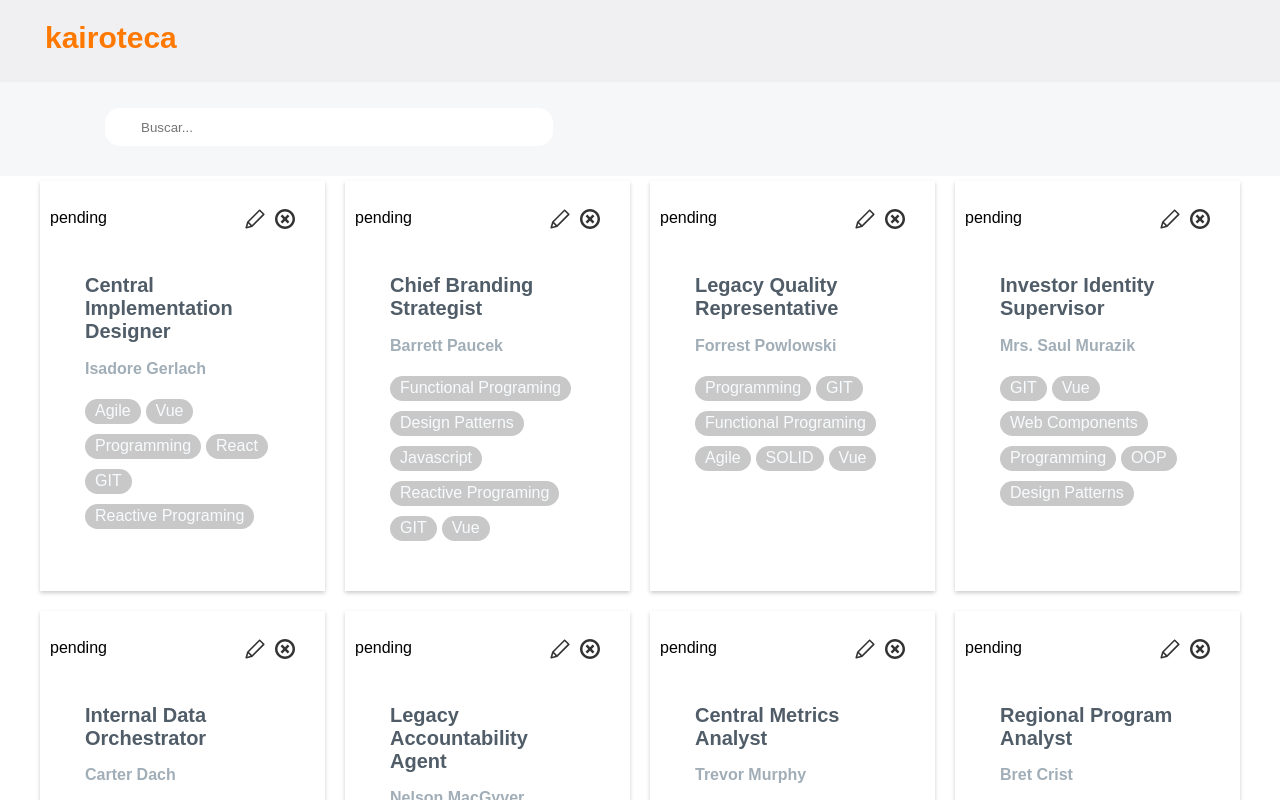
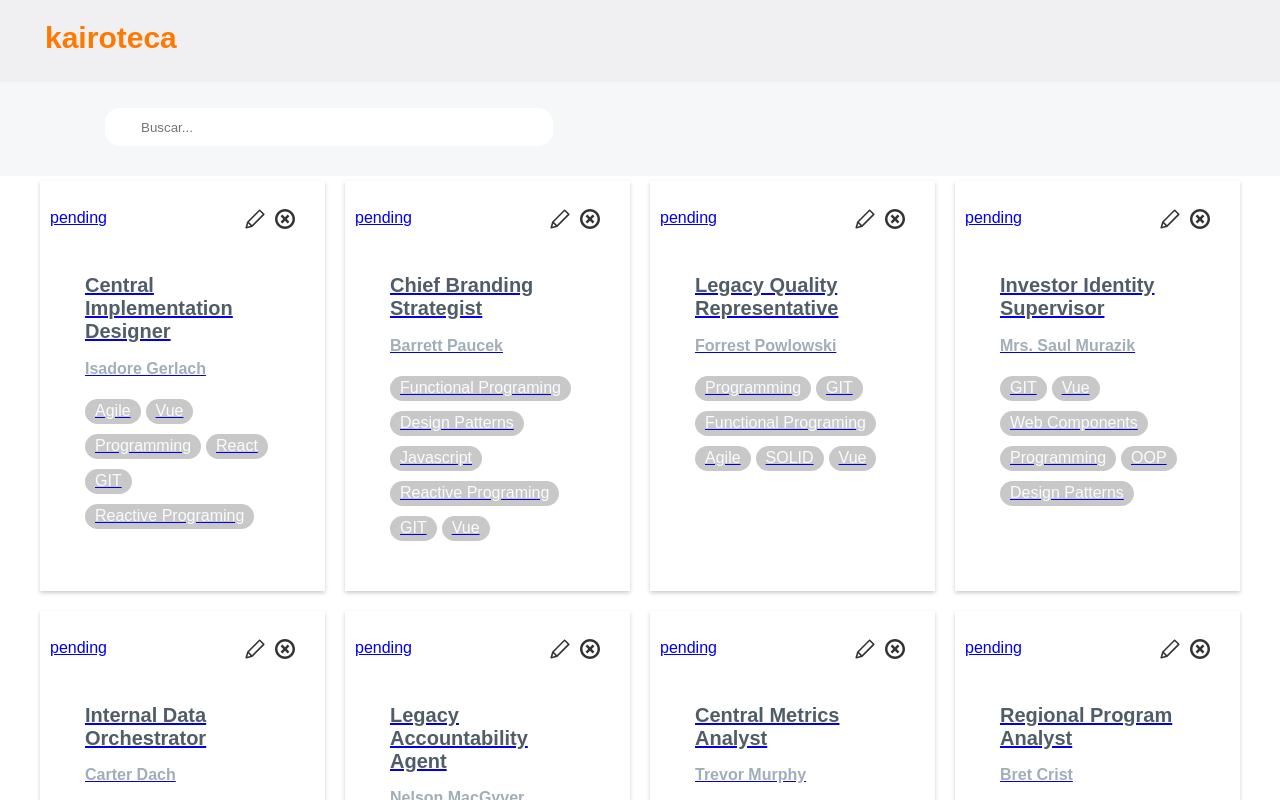
Before and after one commit to esterlegaz/easley-s4-kairoteca, a React (Create React App) app: page /#/ in a window 1280 px wide. Before the commit this address led to /#/book/1. Shown: the top 800 px of the page. Built offline with nearby package versions, Linux system fonts and the light colour scheme.

Commit message:
Feature:add router

```diff
--- a/src/App.js
+++ b/src/App.js
@@ -1,9 +1,11 @@
 import React, { Component } from "react";
+import { Route, Switch } from 'react-router-dom';
 import Header from './components/Layout/Header';
 import Main from "./components/Layout/Main";
 import Footer from "./components/Layout/Footer";
 import api from "./api";
 import "./App.scss";
+import ViewDetail from "./components/Detail/ViewDetail";
 
 class App extends Component {
   constructor(props) {
@@ -12,16 +14,12 @@ class App extends Component {
       bookList: [],
       haveBooks: false,
       query: '',
-      detailId: '',
-      detailPopup: false
     };
 
     this.paintList = this.paintList.bind(this);
     this.getFilter = this.getFilter.bind(this);
     this.filterBookList = this.filterBookList.bind(this);
     this.deleteBook = this.deleteBook.bind(this);
-    this.togglePopup = this.toggleDetailPopup.bind(this);
-    this.viewDetails = this.viewDetails.bind(this);
   }
 
   componentDidMount() {
@@ -30,25 +28,6 @@ class App extends Component {
 
   handleLoan() {
     console.log('Funciono');
-  }
-
-  toggleDetailPopup(e){
-    const newId = parseInt(e.currentTarget.getAttribute('data-detailtitleid'));
-    this.setState({
-      detailPopup: !this.state.detailPopup,
-      detailId: newId
-    });
-  }
-
-  async viewDetails(e){
-    this.toggleDetailPopup();
-    const titleId = parseInt(e.currentTarget.getAttribute('data-titleid'));
-    const result = await api.bookById(titleId);
-    this.setState({
-      detailId: '',
-      detailPopup: !this.state.detailPopup
-    })
-    return result;
   }
 
   paintList() {
@@ -82,9 +61,7 @@ class App extends Component {
 
   async deleteBook(e){
     const bookId = parseInt(e.currentTarget.getAttribute('data-id'));
-    console.log(bookId);
     const result = await api.deleteBook(bookId);
-    console.log(result);
     this.paintList();
   }
 
@@ -92,7 +69,12 @@ class App extends Component {
     return (
       <div className="App">
         <Header />
-        <Main deleteBook={this.deleteBook} getFilter={this.getFilter} bookList={this.filterBookList()} haveBooks={this.state.haveBooks} handleLoan={this.handleLoan} showPopup={this.state.showPopup} togglePopup={this.togglePopup} viewDetails={this.viewDetails} detaiId={this.state.detailId} detailPopup={this.state.detailPopup}/>
+        <Switch>
+          <Route exact path="/" render={() => (
+            <Main deleteBook={this.deleteBook} getFilter={this.getFilter} bookList={this.filterBookList()} haveBooks={this.state.haveBooks} handleLoan={this.handleLoan} />
+          )} />
+          <Route path="/book/:id" render={props => <ViewDetail match={props.match} bookList={this.state.bookList} />} />
+        </Switch>
         <Footer />
       </div>
     )
--- a/src/components/Detail/ViewDetail.js
+++ b/src/components/Detail/ViewDetail.js
@@ -1,11 +1,22 @@
-import React, { Component } from "react";
+import React, { Component,Fragment } from "react";
 import PropTypes from "prop-types";
+import {Link} from 'react-router-dom';
+
 
 
 class ViewDetail extends Component {
   render() {
-    const {author, title, tags, status, ISBN, type, id} = this.props.item;
+    //const {author, title, tags, status, ISBN, type, id} = this.props.item;
+    const {bookList} = this.props;
+    const bookId = this.props.match.params.id;
+
+    if (bookList.length > 0 && bookId < bookList.length){
+      const myBook = bookList[bookId];
+
+      const {author , title, tags, status, ISBN, type, id}= myBook;
+
      return (
+       <Fragment>
          <ul className="list__view-details">
            <li className="list__item--title">
              <h2 className="list__item--title">Título</h2>
@@ -40,9 +51,19 @@ class ViewDetail extends Component {
              <div className="list__item--content">{status}</div>
            </li>
          </ul>
+         <Link className="link__back" to="/">Cerrar</Link>
+       </Fragment>
     )
+  } else {
+      return (
+        <Fragment>
+          <p className="no_dates">Sin datos</p>
+          <Link className="link__back" to="/">Atrás</Link>
+        </Fragment>
+      );
    }
   };
+}
 
 ViewDetail.propTypes = {
   item: PropTypes.object.isRequired
--- a/src/components/Layout/Main.js
+++ b/src/components/Layout/Main.js
@@ -8,7 +8,7 @@ class Main extends Component {
     return (
         <Fragment>
             <Filter getFilter={this.props.getFilter} />
-            <List deleteBook={this.props.deleteBook} bookList={this.props.bookList} haveBooks={this.props.haveBooks} handleLoan={this.props.handleLoan} showPopup={this.props.showPopup} togglePopup={this.props.togglePopup} viewDetails={this.props.viewDetails} detaiId={this.props.detailId} detailPopup={this.props.detailPopup}/>
+            <List deleteBook={this.props.deleteBook} bookList={this.props.bookList} haveBooks={this.props.haveBooks} handleLoan={this.props.handleLoan}/>
         </Fragment>
     );
   }
--- a/src/components/Main/List.js
+++ b/src/components/Main/List.js
@@ -1,6 +1,7 @@
 import React, { Component } from "react";
 import PropTypes from "prop-types";
 import CardDetail from './../Detail/CardDetail';
+import {Link} from 'react-router-dom';
 
 class List extends Component {
   render() {
@@ -11,7 +12,9 @@ class List extends Component {
             {this.props.bookList.map(item => {
               return (
                 <li key={item.id} className="book__list">
-                  <CardDetail deleteBook={this.props.deleteBook} item={item} handleLoan={this.props.handleLoan} showPopup={this.props.showPopup} togglePopup={this.props.togglePopup} viewDetails={this.props.viewDetails} detaiId={this.props.detailId} detailPopup={this.props.detailPopup}/>
+                  <Link to={`./book/${item.id}`} className="book__list-link">
+                    <CardDetail deleteBook={this.props.deleteBook} item={item} handleLoan={this.props.handleLoan} />
+                  </Link>
                 </li>
               )
             })}
--- a/src/index.js
+++ b/src/index.js
@@ -2,5 +2,6 @@ import React from 'react';
 import ReactDOM from 'react-dom';
 import './index.scss';
 import App from './App';
+import {HashRouter} from 'react-router-dom';
 
-ReactDOM.render(<App />, document.getElementById('root'));
+ReactDOM.render(<HashRouter><App /></HashRouter>, document.getElementById('root'));
```
Also changed, not shown: 1 other file (tests, documents, lock files or other folders). Lines whose indentation alone changed are shown as unchanged.
